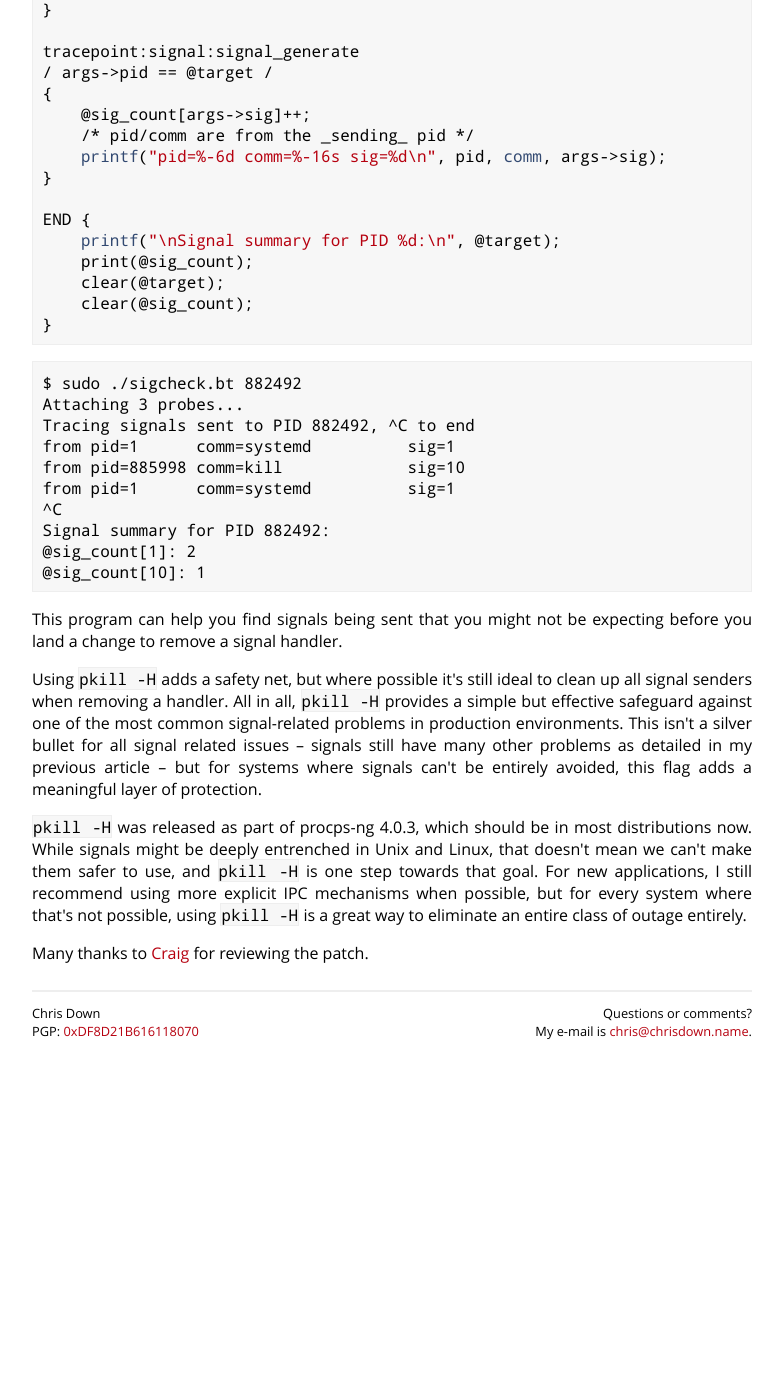
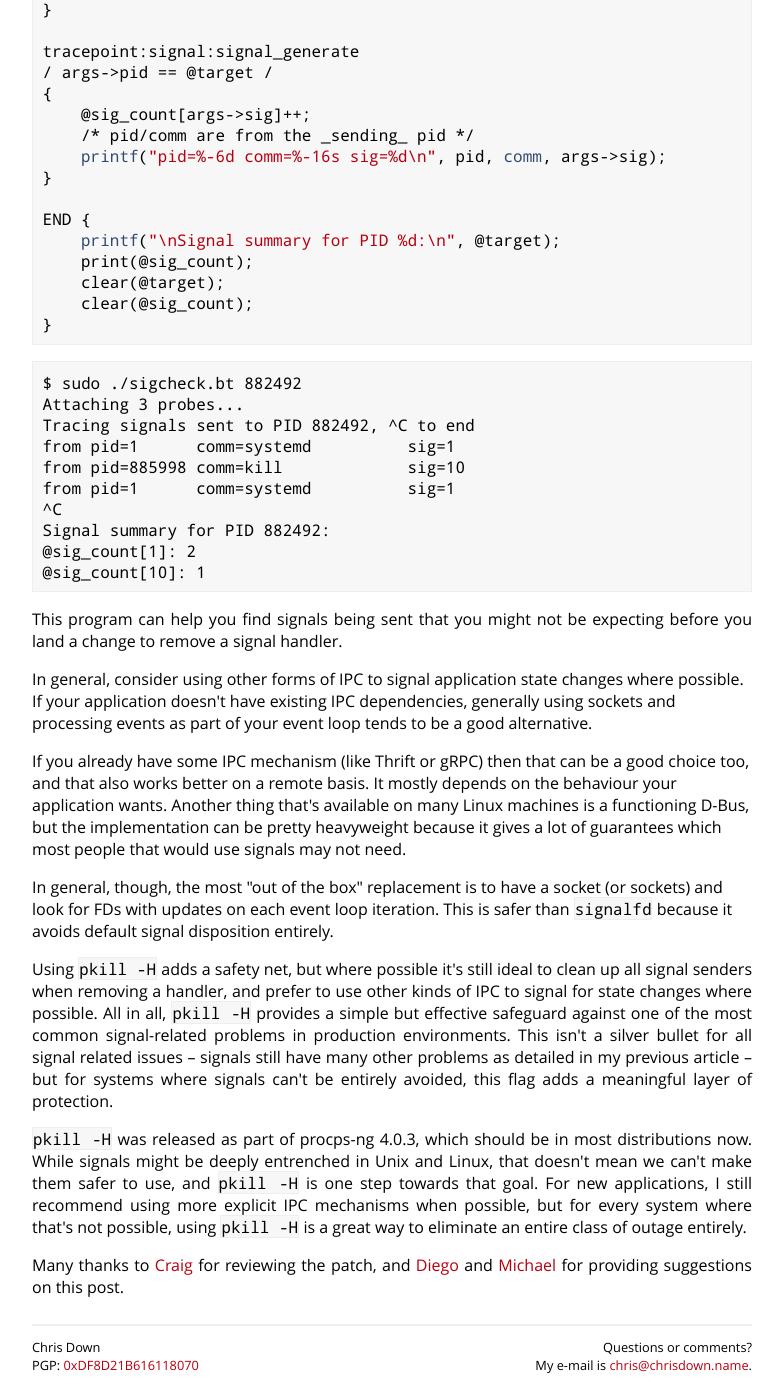
Before and after one commit to cdown/chrisdown.name, a Jekyll site: the page built from _posts/2025-05-12-safer-signal-sending-with-pkill-require-handler.md, in a window 1280 px wide and 1400 px high, scrolled down 7606 px. Shown: the whole window, without its empty margins (248-1031 px from the left). Built offline with Jekyll 4.4.1, drawn with Linux system fonts in a browser that asks for light colours; before the commit the page ends 8672 px from its top, so only the background shows below that.

Commit message:
rh post: Add sidenote for IPC suggestions

```diff
--- a/_posts/2025-05-12-safer-signal-sending-with-pkill-require-handler.md
+++ b/_posts/2025-05-12-safer-signal-sending-with-pkill-require-handler.md
@@ -435,8 +435,27 @@ END {
 This program can help you find signals being sent that you might not be
 expecting before you land a change to remove a signal handler.
 
+{% sidenote %}
+In general, consider using other forms of IPC to signal application state
+changes where possible. If your application doesn't have existing IPC
+dependencies, generally using sockets and processing events as part of your
+event loop tends to be a good alternative.
+
+If you already have some IPC mechanism (like Thrift or gRPC) then that can be a
+good choice too, and that also works better on a remote basis. It mostly
+depends on the behaviour your application wants. Another thing that's available
+on many Linux machines is a functioning D-Bus, but the implementation can be
+pretty heavyweight because it gives a lot of guarantees which most people that
+would use signals may not need.
+
+In general, though, the most "out of the box" replacement is to have a socket
+(or sockets) and look for FDs with updates on each event loop iteration. This
+is safer than `signalfd` because it avoids default signal disposition entirely.
+{% endsidenote %}
+
 Using `pkill -H` adds a safety net, but where possible it's still ideal to
-clean up all signal senders when removing a handler. All in all, `pkill -H`
+clean up all signal senders when removing a handler, and prefer to use other
+kinds of IPC to signal for state changes where possible. All in all, `pkill -H`
 provides a simple but effective safeguard against one of the most common
 signal-related problems in production environments. This isn't a silver bullet
 for all signal related issues -- signals still have many other problems as
@@ -451,4 +470,6 @@ IPC mechanisms when possible, but for every system where that's not possible,
 using `pkill -H` is a great way to eliminate an entire class of outage
 entirely.
 
-Many thanks to [Craig](https://gitlab.com/csmall) for reviewing the patch.
+Many thanks to [Craig](https://gitlab.com/csmall) for reviewing the patch, and
+[Diego](https://flameeyes.blog/) and [Michael](https://github.com/michaelneu)
+for providing suggestions on this post.
```
